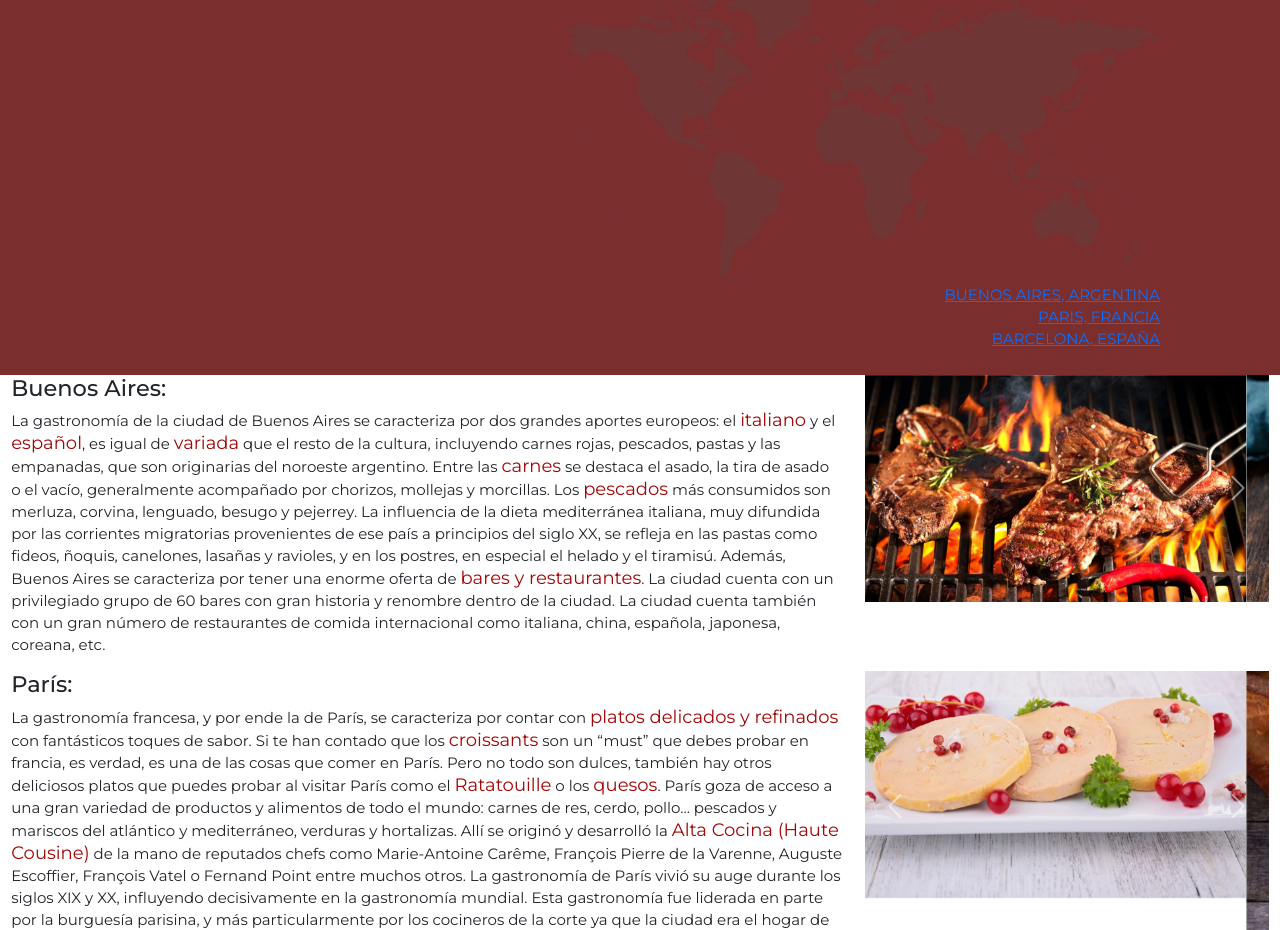
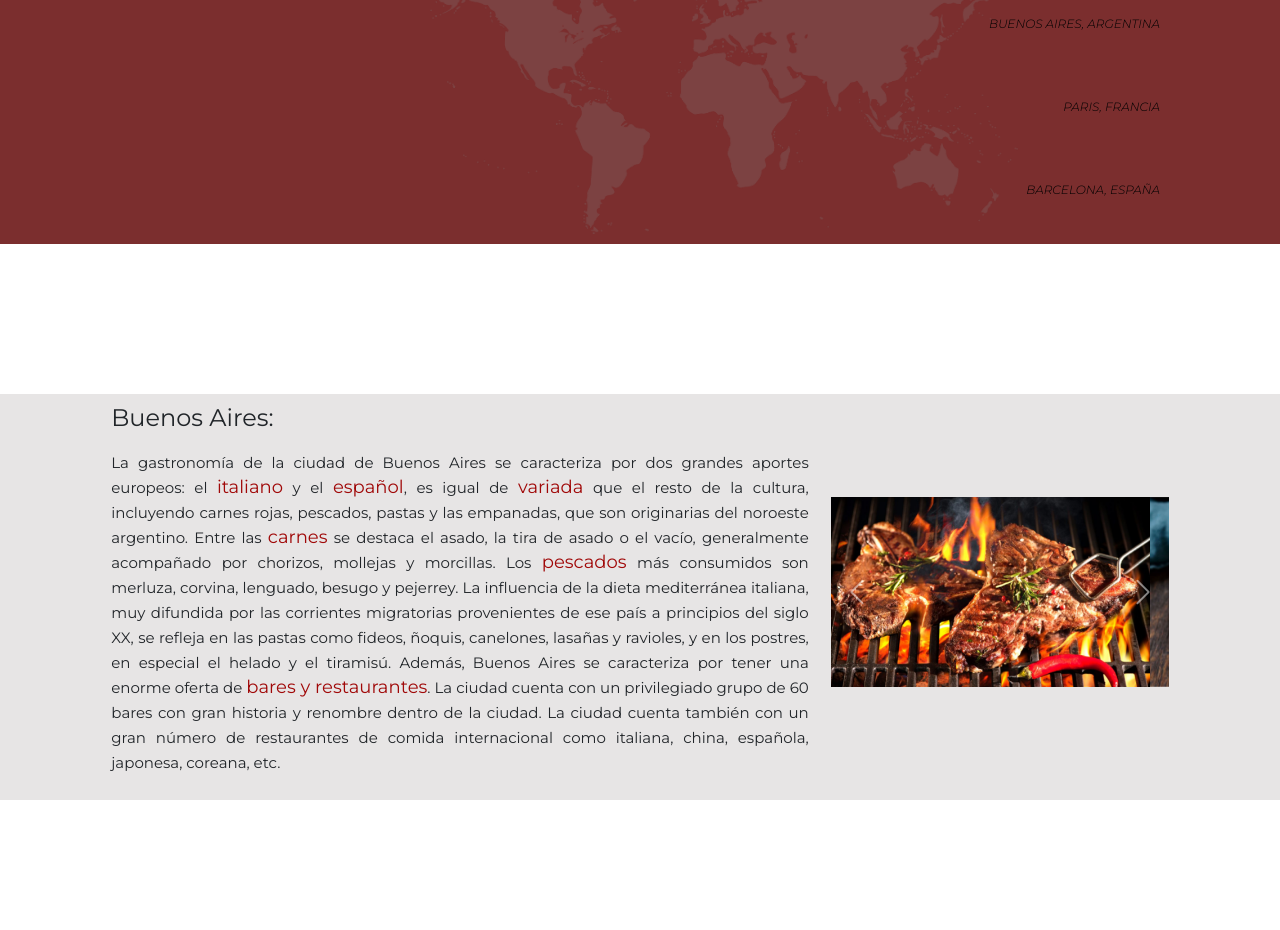
Before and after one commit to valencalzetta/proyecto_coder_sass, a website: page pages/mundo.html in a window 1280 px wide. Shown: the part 199-1129 px from the top of the page. Drawn offline with Linux system fonts and the light colour scheme.

Commit message:
main-mundo scss listo + nav fijo

```diff
--- a/SCSS/_header.scss
+++ b/SCSS/_header.scss
@@ -1,6 +1,7 @@
 header {
     text-align: center;
-    padding-bottom: 10px;
+    padding-bottom: $spacing;
+    margin-top: $spacing*10;
     background-color: $color-bordo;
     h1 {
         color: $color-negrito;
--- a/SCSS/_main-index.scss
+++ b/SCSS/_main-index.scss
@@ -172,6 +172,5 @@
                 margin-bottom: 15px;
             }
         }
-
     }
 }
--- a/SCSS/_main-mundo.scss
+++ b/SCSS/_main-mundo.scss
@@ -0,0 +1,129 @@
+.header_mundo {
+    display: flex;
+    justify-content: center;
+    /* Foto mapa mundi */
+    img{
+        display: none;
+        filter: brightness(100%)
+    }
+    ul {
+        display: flex;
+        flex-direction: column;
+        align-self: center;
+        padding: 0px;
+        li {
+            justify-items: center;
+            justify-content: center;
+            padding-top: $spacing;
+
+            a {
+                text-decoration: none;
+                font-size: .8rem;
+                font-style: italic;
+                font-weight: 300;
+                color: black;
+            }
+        }
+    }
+}
+
+.main_mundo {
+    margin-bottom: $spacing*10;
+
+    /* Bloque de cada pais */
+    .div_paises {
+        justify-content: center;
+        background-color: #e7e5e5;
+        margin-top: $spacing*10;
+        padding: $spacing*2;
+
+        /* Titulos de los paises */
+        h4 {
+            font-size: 1.2rem;
+            font-weight: 400;
+            padding-bottom: $spacing;
+            padding-top: $spacing;
+        }
+        /* parrafos de cada pais */
+        p {
+            text-align: justify;
+            padding-bottom: 10px;
+            font-size: .8rem;
+            line-height: 22px;
+        }
+
+        .imagenes_platos {
+            align-self: center;
+            margin-bottom: $spacing;
+            img {
+                max-width: 500px;
+            }
+        }
+
+    }
+}
+
+@media screen and (min-width: 769px) {
+    .header_mundo {
+        justify-content: end;
+
+        ul {
+            justify-content: end;
+            align-self: center;
+            li {
+                padding-top: $spacing*6;
+                font-size: 1rem;
+            }
+        }
+
+        img {
+            display: inline-block;
+            max-width: 700px;
+            padding-right: $spacing;
+            animation-name: animacion-2;
+            animation-iteration-count: infinite;
+            animation-timing-function: ease-in-out;
+            animation-duration: 5s;
+
+            @keyframes animacion-2 {
+                0% {
+                    transform: translate(40px, 0px);
+                }
+                25% {
+                    transform: translate(-40px, 0px);
+                }
+                75% {
+                    transform: translate(40px, 0px);
+                }
+                100% {
+                    transform: translate(-40px, 0px);
+                }
+            }
+        }
+    }
+
+    .main_mundo {
+        margin-bottom: 200px;
+
+
+        .div_paises {
+            background-color: #e7e5e5;
+            margin-top: $spacing*15;
+            padding: 0px 100px 0px 100px;
+
+            h4 {
+                font-size: 1.6rem;
+            }
+            p {
+                font-size: 1rem;
+                line-height: 25px;
+                padding-bottom: 10px;
+            }
+            .imagenes_platos {
+                flex-direction: row;
+                max-width: 50vw;
+            }
+        }
+
+    }
+}
--- a/SCSS/_nav.scss
+++ b/SCSS/_nav.scss
@@ -1,7 +1,11 @@
 nav {
     background-color: $color-blanco-oscuro;
-    text-align: center;
+    text-align: start;
     padding-bottom: $spacing;
+    position: fixed !important;
+    width: 100%;
+    top: 0;
+    z-index: 1;
     img {
         height: $spacing*5;
     }
--- a/pages/mundo.html
+++ b/pages/mundo.html
@@ -55,12 +55,12 @@
     </header>
 
     <main>
-        <div class=" container-fluid main_mundo">
+        <div class="container-fluid main_mundo">
             <section>
                 <div id="bsas" class=" row div_paises" >
                   <div class="col-xl-8">
-                      <h4 class="h4_paises">Buenos Aires:</h4>
-                      <p class="p_paises">La gastronomía de la ciudad de Buenos Aires se caracteriza por dos grandes aportes europeos: el <span class="resaltado">italiano</span> y el <span class="resaltado">español</span>, es igual de <span class="resaltado">variada</span> que el resto de la cultura, incluyendo carnes rojas, pescados, pastas y las empanadas, que son originarias del noroeste argentino. Entre las <span class="resaltado">carnes</span> se destaca el asado, la tira de asado o el vacío, generalmente acompañado por chorizos, mollejas y morcillas. Los <span class="resaltado">pescados</span> más consumidos son merluza, corvina, lenguado, besugo y pejerrey. La influencia de la dieta mediterránea italiana, muy difundida por las corrientes migratorias provenientes de ese país a principios del siglo XX, se refleja en las pastas como fideos, ñoquis, canelones, lasañas y ravioles, y en los postres, en especial el helado y el tiramisú. Además, Buenos Aires se caracteriza por tener una enorme oferta de <span class="resaltado">bares y restaurantes</span>. La ciudad cuenta con un privilegiado grupo de 60 bares con gran historia y renombre dentro de la ciudad. La ciudad cuenta también con un gran número de restaurantes de comida internacional como italiana, china, española, japonesa, coreana, etc. </p>
+                      <h4>Buenos Aires:</h4>
+                      <p>La gastronomía de la ciudad de Buenos Aires se caracteriza por dos grandes aportes europeos: el <span class="resaltado">italiano</span> y el <span class="resaltado">español</span>, es igual de <span class="resaltado">variada</span> que el resto de la cultura, incluyendo carnes rojas, pescados, pastas y las empanadas, que son originarias del noroeste argentino. Entre las <span class="resaltado">carnes</span> se destaca el asado, la tira de asado o el vacío, generalmente acompañado por chorizos, mollejas y morcillas. Los <span class="resaltado">pescados</span> más consumidos son merluza, corvina, lenguado, besugo y pejerrey. La influencia de la dieta mediterránea italiana, muy difundida por las corrientes migratorias provenientes de ese país a principios del siglo XX, se refleja en las pastas como fideos, ñoquis, canelones, lasañas y ravioles, y en los postres, en especial el helado y el tiramisú. Además, Buenos Aires se caracteriza por tener una enorme oferta de <span class="resaltado">bares y restaurantes</span>. La ciudad cuenta con un privilegiado grupo de 60 bares con gran historia y renombre dentro de la ciudad. La ciudad cuenta también con un gran número de restaurantes de comida internacional como italiana, china, española, japonesa, coreana, etc. </p>
                   </div>
                   <div class="col-xl-4 imagenes_platos">
                     <div id="carousel1" class="carousel slide" data-bs-ride="carousel">
@@ -110,8 +110,8 @@
             <section>
                 <div id="paris" class="row div_paises" >
                   <div class="col-xl-8">
-                    <h4 class="h4_paises">París:</h4>
-                    <p class="p_paises">La gastronomía francesa, y por ende la de París, se caracteriza por contar con <span class="resaltado">platos delicados y refinados</span>  con fantásticos toques de sabor. Si te han contado que los <span class="resaltado">croissants</span> son un “must” que debes probar en francia, es verdad, es una de las cosas que comer en París. Pero no todo son dulces, también hay otros deliciosos platos que puedes probar al visitar París como el <span class="resaltado">Ratatouille</span> o los <span class="resaltado">quesos</span>. París goza de acceso a una gran variedad de productos y alimentos de todo el mundo: carnes de res, cerdo, pollo... pescados y mariscos del atlántico y mediterráneo, verduras y hortalizas. Allí se originó y desarrolló la <span class="resaltado">Alta Cocina (Haute Cousine)</span> de la mano de reputados chefs como Marie-Antoine Carême, François Pierre de la Varenne, Auguste Escoffier, François Vatel o Fernand Point entre muchos otros. La gastronomía de París vivió su auge durante los siglos XIX y XX, influyendo decisivamente en la gastronomía mundial. Esta gastronomía fue liderada en parte por la burguesía parisina, y más particularmente por los cocineros de la corte ya que la ciudad era el hogar de la monarquía francesa.</p>
+                    <h4>París:</h4>
+                    <p>La gastronomía francesa, y por ende la de París, se caracteriza por contar con <span class="resaltado">platos delicados y refinados</span>  con fantásticos toques de sabor. Si te han contado que los <span class="resaltado">croissants</span> son un “must” que debes probar en francia, es verdad, es una de las cosas que comer en París. Pero no todo son dulces, también hay otros deliciosos platos que puedes probar al visitar París como el <span class="resaltado">Ratatouille</span> o los <span class="resaltado">quesos</span>. París goza de acceso a una gran variedad de productos y alimentos de todo el mundo: carnes de res, cerdo, pollo... pescados y mariscos del atlántico y mediterráneo, verduras y hortalizas. Allí se originó y desarrolló la <span class="resaltado">Alta Cocina (Haute Cousine)</span> de la mano de reputados chefs como Marie-Antoine Carême, François Pierre de la Varenne, Auguste Escoffier, François Vatel o Fernand Point entre muchos otros. La gastronomía de París vivió su auge durante los siglos XIX y XX, influyendo decisivamente en la gastronomía mundial. Esta gastronomía fue liderada en parte por la burguesía parisina, y más particularmente por los cocineros de la corte ya que la ciudad era el hogar de la monarquía francesa.</p>
                   </div>
                   <div class="col-xl-4 imagenes_platos">
                     <div id="carousel2" class="carousel slide" data-bs-ride="carousel">
@@ -162,8 +162,8 @@
             <section>
                 <div id="barcelona" class="div_paises row">
                   <div class="col-xl-8">
-                    <h4 class="h4_paises">Barcelona:</h4>
-                    <p class="p_paises">La gastronomía y comida típica de Barcelona es uno de los principales atractivos de esta ciudad. Entre los platos más típicos se encuentran recetas tanto de <span class="resaltado">mar</span> como de <span class="resaltado">montaña</span>, ya que la gastronomía de Barcelona tiene influencia de ambas. La comida típica catalana es cocina 100% <span class="resaltado">Mediterránea</span>, <span class="resaltado">sensilla</span> y en donde el <span class="resaltado">producto</span> es lo más importante. Y eso es lo que podemos esperar de la cocina catalana, una cocina sencilla, variada y donde el producto es la estrella. De entre las muchas recetas de comida típica catalana, platos más típicos que tienes que probar son el pan con tomate, los calçots con salsa somesco, la butifarra con mongetes, la escudella i carn d'olla, la Escalivada, la Esqueixada de Bacallà y por su puesto la famosa crema catalana de postre. Hay una enorme variedad de restaurantes y gastrobares de caracter internacional, aunque recomendamos ir a <span class="resaltado">típicos bodegones</span> en donde puedes encontrar una diversa cantidad de <span class="resaltado">tapas</span> para degustar y hacer agua el paladar.</p>
+                    <h4>Barcelona:</h4>
+                    <p>La gastronomía y comida típica de Barcelona es uno de los principales atractivos de esta ciudad. Entre los platos más típicos se encuentran recetas tanto de <span class="resaltado">mar</span> como de <span class="resaltado">montaña</span>, ya que la gastronomía de Barcelona tiene influencia de ambas. La comida típica catalana es cocina 100% <span class="resaltado">Mediterránea</span>, <span class="resaltado">sensilla</span> y en donde el <span class="resaltado">producto</span> es lo más importante. Y eso es lo que podemos esperar de la cocina catalana, una cocina sencilla, variada y donde el producto es la estrella. De entre las muchas recetas de comida típica catalana, platos más típicos que tienes que probar son el pan con tomate, los calçots con salsa somesco, la butifarra con mongetes, la escudella i carn d'olla, la Escalivada, la Esqueixada de Bacallà y por su puesto la famosa crema catalana de postre. Hay una enorme variedad de restaurantes y gastrobares de caracter internacional, aunque recomendamos ir a <span class="resaltado">típicos bodegones</span> en donde puedes encontrar una diversa cantidad de <span class="resaltado">tapas</span> para degustar y hacer agua el paladar.</p>
                    </div>
                    <div class="col-xl-4 imagenes_platos">
                     <div id="carousel3" class="carousel slide" data-bs-ride="carousel">
@@ -211,14 +211,14 @@
 
 
     <footer>
-        <div class="redes_sociales">
-            <p class="p_footer">Redes sociales</p>
+        <div>
+            <p>Redes sociales</p>
             <a href="https://www.instagram.com/?hl=es-la" target="_blank"> <img src="../public/imagenes/instagram.png" alt="icono instagram" ></a>
             <a href="https://es-la.facebook.com/" target="_blank"> <img src="../public/imagenes/facebook.png" alt="icono facebook" > </a>
         </div>
 
-        <div class="contacto">
-            <p class="p_footer">Contacto</p>
+        <div>
+            <p>Contacto</p>
             <a href="https://www.google.com/intl/es-419/gmail/about/" target="_blank"> <img src="../public/imagenes/mail.png" alt="icono mail" ></a>
             <a href="https://www.whatsapp.com/?lang=es" target="_blank"> <img src="../public/imagenes/whatsapp.png" alt="icono whatsapp" > </a>
             <a href=""> <img src="../public/imagenes/llamadas.png" alt="icono celular"  alt="llamadas"> </a>
```
Also changed, not shown: CSS/main_css.css.
